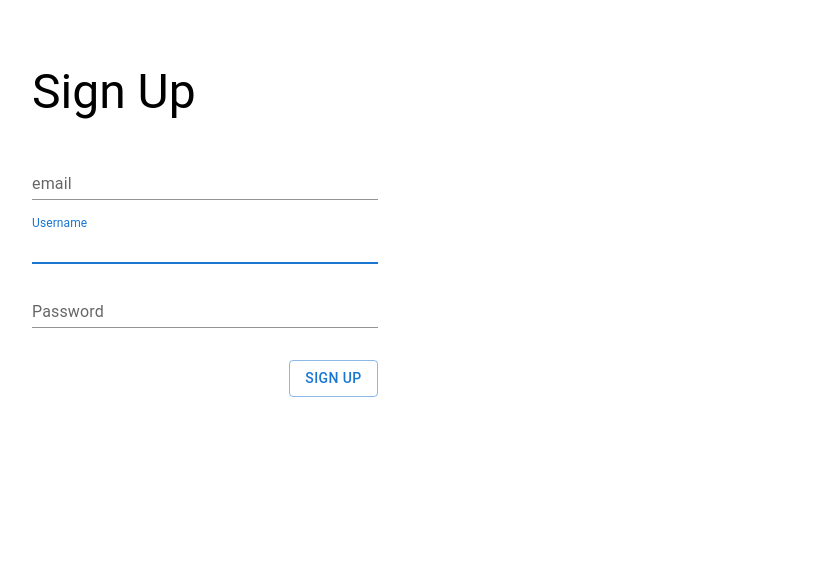
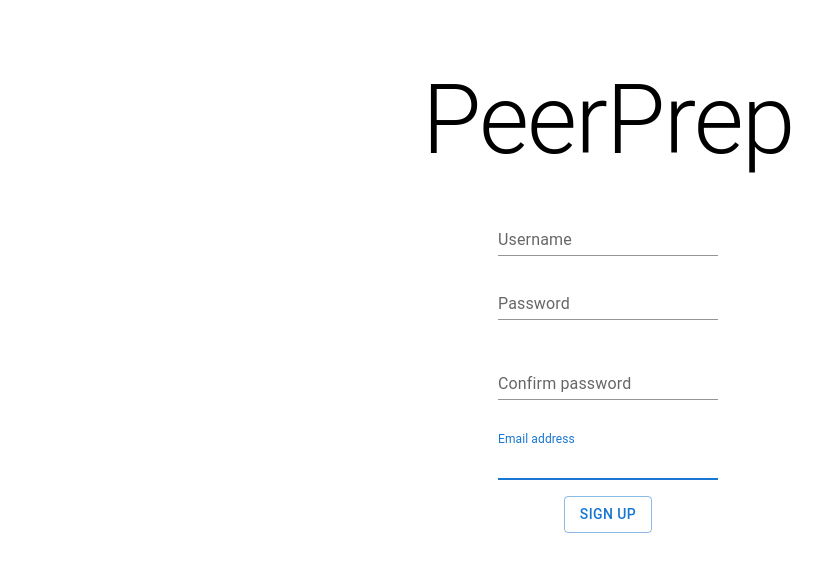
Before and after one commit to CS3219-AY2223S1/cs3219-project-ay2223s1-g54, a React (Create React App) app in the folder frontend/: page /signup in a window 1280 px wide. Shown: the top 572 px of the page, without its empty margins (32-854 px from the left). Built offline with nearby package versions, Linux system fonts and the light colour scheme.

Commit message:
Add confirm password field

```diff
--- a/frontend/src/components/SignupPage.js
+++ b/frontend/src/components/SignupPage.js
@@ -19,6 +19,7 @@ function SignupPage() {
     const [email, setEmail] = useState("")
     const [username, setUsername] = useState("")
     const [password, setPassword] = useState("")
+    const [confirmPassword, setConfirmPassword] = useState("")
     const [isDialogOpen, setIsDialogOpen] = useState(false)
     const [dialogTitle, setDialogTitle] = useState("")
     const [dialogMsg, setDialogMsg] = useState("")
@@ -55,16 +56,8 @@ function SignupPage() {
     }
 
     return (
-        <Box display={"flex"} flexDirection={"column"} width={"30%"}>
-            <Typography variant={"h3"} marginBottom={"2rem"}>Sign Up</Typography>
-            <TextField
-                label="email"
-                variant="standard"
-                value={email}
-                onChange={(e) => setEmail(e.target.value)}
-                sx={{marginBottom: "1rem"}}
-                autoFocus
-            />
+        <Box display={"flex"} flexDirection={"column"} width={"100%"} alignItems="center">
+            <Typography variant={"h1"} marginBottom={"2rem"}>PeerPrep</Typography>
             <TextField
                 label="Username"
                 variant="standard"
@@ -80,6 +73,22 @@ function SignupPage() {
                 value={password}
                 onChange={(e) => setPassword(e.target.value)}
                 sx={{marginBottom: "2rem"}}
+            />
+            <TextField
+                label="Confirm password"
+                variant="standard"
+                type="password"
+                value={confirmPassword}
+                onChange={(e) => setConfirmPassword(e.target.value)}
+                sx={{marginBottom: "2rem"}}
+            />
+            <TextField
+                label="Email address"
+                variant="standard"
+                value={email}
+                onChange={(e) => setEmail(e.target.value)}
+                sx={{marginBottom: "1rem"}}
+                autoFocus
             />
             <Box display={"flex"} flexDirection={"row"} justifyContent={"flex-end"}>
                 <Button variant={"outlined"} onClick={handleSignup}>Sign up</Button>
```
Also changed, not shown: 1 other file (tests, documents, lock files or other folders).
